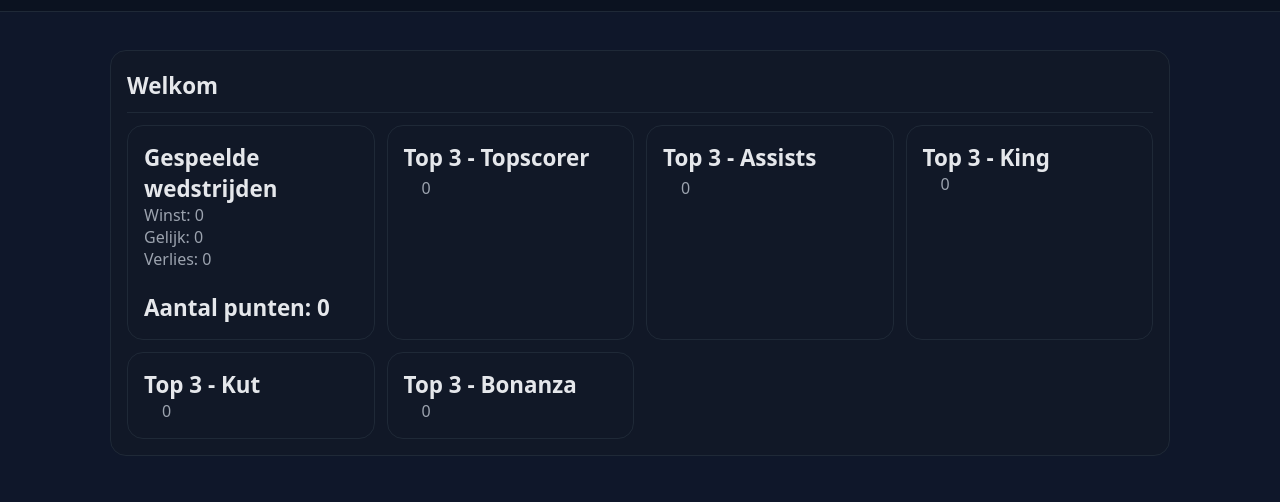
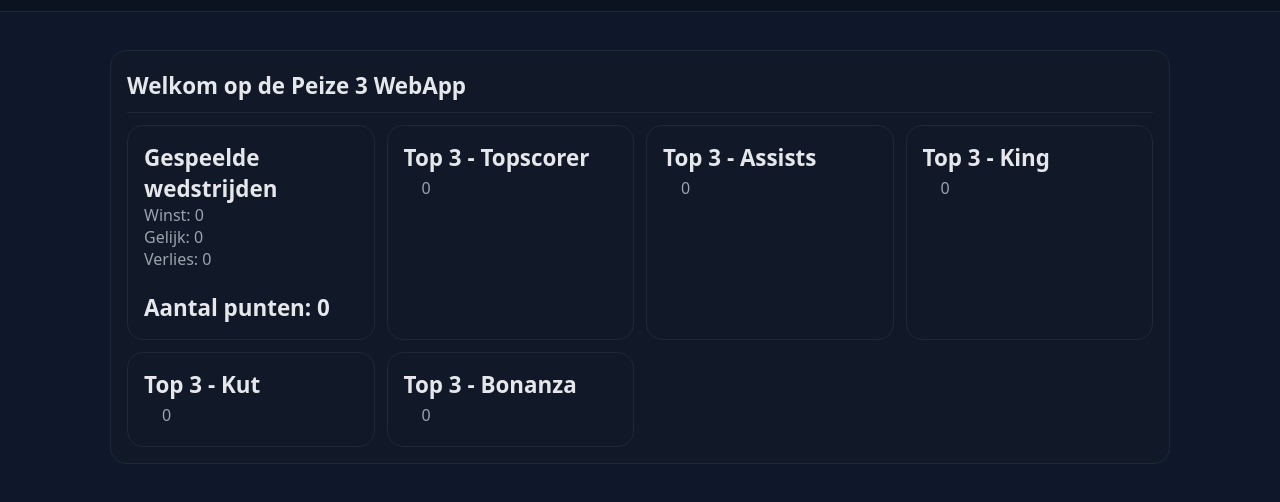
Before and after one commit to wim-salabim/peize3-webapp, a website: page index.html in a window 1280 px wide. Shown: the part 50-552 px from the top of the page. Drawn offline with nearby package versions, Linux system fonts and the light colour scheme.

Commit message:
fix: opmaak gelijk gemaakt op homepage

```diff
--- a/index.html
+++ b/index.html
@@ -160,7 +160,7 @@
     <section id="home" class="section active">
         <div class="row">
             <div class="col card">
-                <h1>Welkom</h1>
+                <h1> Welkom op de Peize 3 WebApp</h1>
                 <div class="divider"></div>
                 <div class="grid">
                     <div class="card">
@@ -181,15 +181,15 @@
                     </div>
                     <div class="card">
                         <div class="kpi">Top 3 - King</div>
-                        <div class="subtle"><span id="kpi-king">0</span></div>
+                        <div class="subtle"><ol id="kpi-king">0</ol></div>
                     </div>
                     <div class="card">
                         <div class="kpi">Top 3 - Kut</div>
-                        <div class="subtle"><span id="kpi-kut">0</span></div>
+                        <div class="subtle"><ol id="kpi-kut">0</ol></div>
                     </div>
                     <div class="card">
                         <div class="kpi">Top 3 - Bonanza</div>
-                        <div class="subtle"><span id="kpi-bonanza">0</span></div>
+                        <div class="subtle"><ol id="kpi-bonanza">0</ol></div>
                     </div>
                 </div>
             </div>
```
